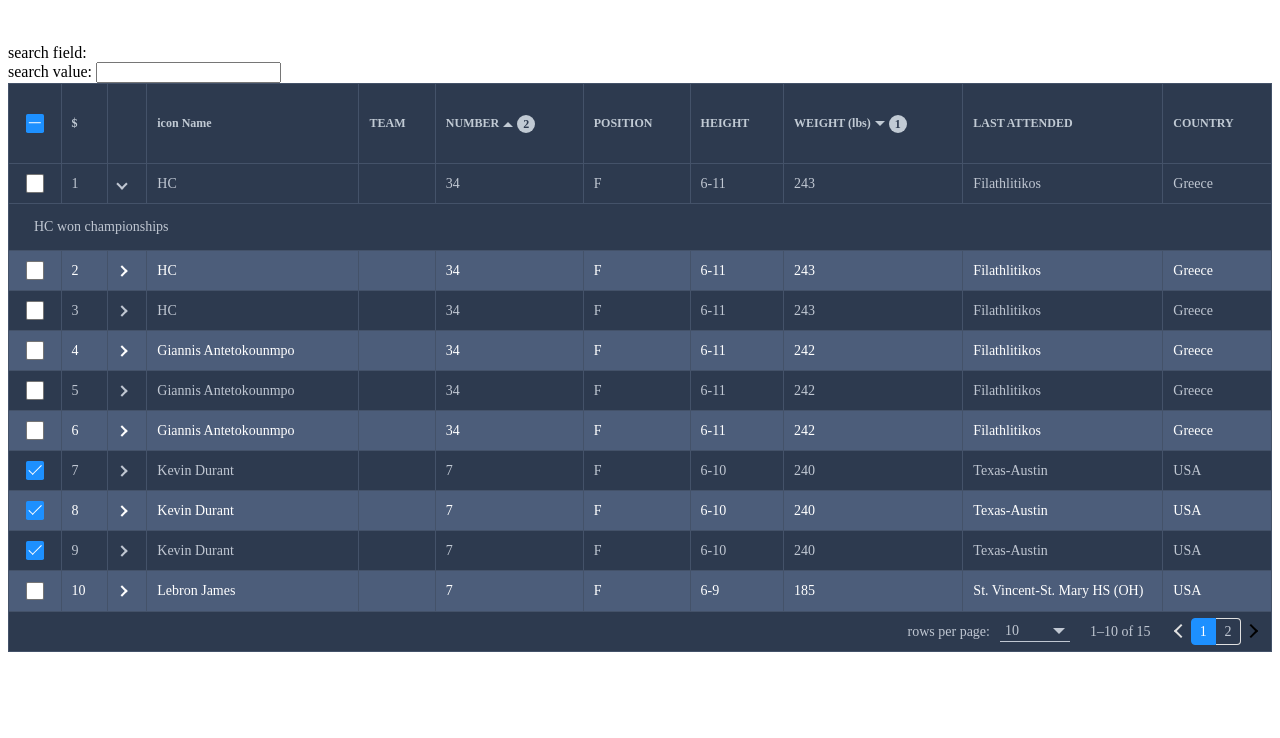
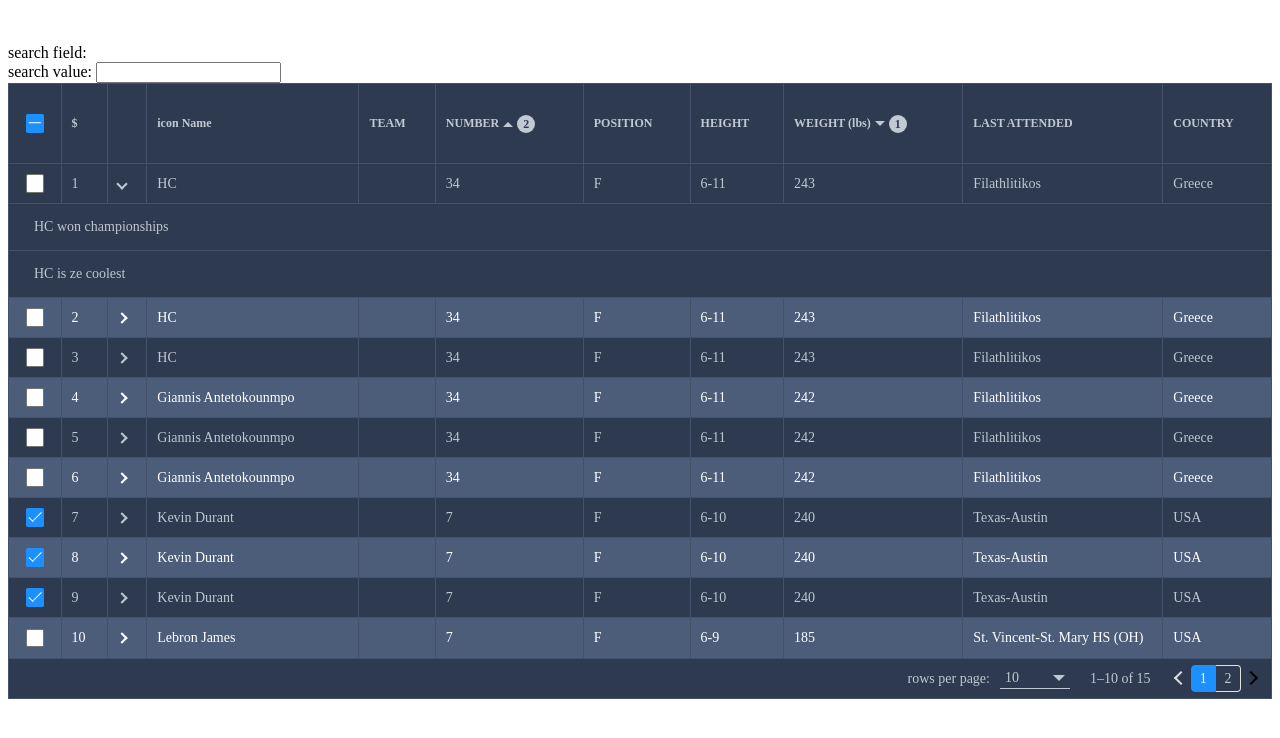
Before and after one commit to HC200ok/vue3-easy-data-table, a Vue app: page / in a window 1280 px wide. Both pictures are taken after a click on the element 127 px from the left and 184 px from the top of the page. Shown: the top 738 px of the page. Built offline with nearby package versions, Linux system fonts and the light colour scheme.

Commit message:
we can now hover on a row to see an element appear

```diff
--- a/src/components/DataTable.vue
+++ b/src/components/DataTable.vue
@@ -133,7 +133,8 @@
                 clickRowToExpand && updateExpandingItemIndexList(index + prevPageEndIndex, item, $event);
               }"
               @mouseover="($event) => {
-                hoverRow(item, $event)
+                hoverRow(item, $event);
+                hoverRowToShowElement && updateHoverRowIndex(index + prevPageEndIndex, item, $event);
               }"
               @dblclick="($event) => {clickRow(item, 'double', $event)}"
               @contextmenu="($event) => {contextMenuRow(item, $event)}"
@@ -196,6 +197,21 @@
                 />
                 <slot
                   name="expand"
+                  v-bind="item"
+                />
+              </td>
+            </tr>
+            <tr
+              v-if="ifHasHoverSlot && hoverRowIndex === index + prevPageEndIndex"
+              :class="[{'even-row': (index + 1) % 2 === 0},
+                       typeof bodyExpandRowClassName === 'string' ? bodyExpandRowClassName : bodyExpandRowClassName(item, index + 1)]"
+            >
+              <td
+                :colspan="headersForRender.length"
+                class="expand"
+              >
+                <slot
+                  name="hover"
                   v-bind="item"
                 />
               </td>
@@ -325,6 +341,7 @@ import type { HeaderForRender } from '../types/internal';
 import { generateColumnContent } from '../utils';
 import propsWithDefault from '../propsWithDefault';
 import useHoverRow from '../hooks/useHoverRow';
+import useHoverRowElement from '../hooks/useHoverRowElement';
 
 const props = defineProps({
   ...propsWithDefault,
@@ -387,6 +404,7 @@ const slots = useSlots();
 const ifHasPaginationSlot = computed(() => !!slots.pagination);
 const ifHasLoadingSlot = computed(() => !!slots.loading);
 const ifHasExpandSlot = computed(() => !!slots.expand);
+const ifHasHoverSlot = computed(() => !!slots.hover);
 const ifHasBodySlot = computed(() => !!slots.body);
 
 // global dataTable $ref
@@ -409,6 +427,7 @@ const emits = defineEmits([
   'selectRow',
   'deselectRow',
   'expandRow',
+  'showHoverElement',
   'updateSort',
   'updateFilter',
   'update:itemsSelected',
@@ -543,6 +562,16 @@ const {
 );
 
 const {
+  hoverRowIndex,
+  updateHoverRowIndex,
+  clearHoverRowIndex,
+} = useHoverRowElement(
+  pageItems,
+  prevPageEndIndex,
+  emits,
+);
+
+const {
   fixedHeaders,
   lastFixedColumn,
   fixedColumnsInfos,
@@ -593,6 +622,7 @@ watch(loading, (newVal, oldVal) => {
     if (newVal === false && oldVal === true) {
       updateCurrentPaginationNumber(serverOptionsComputed.value.page);
       clearExpandingItemIndexList();
+      clearHoverRowIndex();
     }
   }
 });
@@ -613,6 +643,7 @@ watch([searchValue, filterOptions], () => {
 
 watch([currentPaginationNumber, clientSortOptions, searchField, searchValue, filterOptions], () => {
   clearExpandingItemIndexList();
+  clearHoverRowIndex();
 }, { deep: true });
 
 watch(pageItems, (value) => {
--- /dev/null
+++ b/src/hooks/useHoverRowElement.ts
@@ -0,0 +1,32 @@
+import { ref, Ref, ComputedRef } from 'vue';
+import type { Item } from '../types/main';
+import type { EmitsEventName } from '../types/internal';
+
+export default function useHoverRowElement(
+  items: Ref<Item[]>,
+  prevPageEndIndex: ComputedRef<number>,
+  emits: (event: EmitsEventName, ...args: any[]) => void,
+) {
+  const hoverRowIndex = ref<number>();
+
+  const updateHoverRowIndex = (index: number, hoverItem: Item, event: Event) => {
+    event.stopPropagation();
+    if (index !== -1) {
+      hoverRowIndex.value = index;
+    } else {
+      const currentPageExpandIndex = items.value.findIndex((item) => JSON.stringify(item) === JSON.stringify(hoverItem));
+      emits('showHoverElement', prevPageEndIndex.value + currentPageExpandIndex, hoverItem);
+      hoverRowIndex.value = prevPageEndIndex.value + currentPageExpandIndex;
+    }
+  };
+
+  const clearHoverRowIndex = () => {
+    hoverRowIndex.value = undefined;
+  };
+
+  return {
+    hoverRowIndex,
+    updateHoverRowIndex,
+    clearHoverRowIndex,
+  };
+}
--- a/src/modes/Client.vue
+++ b/src/modes/Client.vue
@@ -12,7 +12,7 @@
     <DataTable
       table-node-id="my-table"
       v-model:items-selected="itemsSelected"
-      click-row-to-expand
+      hover-row-to-show-element
       ref="dataTable"
       alternating
       border-cell
@@ -67,6 +67,12 @@
       <template #expand="item">
         <div style="padding: 15px">
           {{ item.name }} won championships
+        </div>
+      </template>
+
+      <template #hover="item">
+        <div style="padding: 15px">
+          {{ item.name }} is ze coolest
         </div>
       </template>
 
--- a/src/propsWithDefault.ts
+++ b/src/propsWithDefault.ts
@@ -187,6 +187,10 @@ export default {
     type: Boolean,
     default: false,
   },
+  hoverRowToShowElement: {
+    type: Boolean,
+    default: false,
+  },
   tableNodeId: {
     type: String,
     default: '',
--- a/src/types/internal.d.ts
+++ b/src/types/internal.d.ts
@@ -26,4 +26,4 @@ export type ClickEventType = 'single' | 'double'
 export type MultipleSelectStatus = 'allSelected' | 'noneSelected' | 'partSelected'
 
 // eslint-disable-next-line max-len
-export type EmitsEventName = 'clickRow' | 'hoverRow' | 'selectRow' | 'deselectRow' | 'expandRow' | 'updateSort' | 'update:itemsSelected' | 'update:serverOptions' | 'updateFilter' | 'updatePageItems' | 'updateTotalItems' | 'selectAll'
+export type EmitsEventName = 'clickRow' | 'hoverRow' | 'selectRow' | 'deselectRow' | 'expandRow' | 'showHoverElement' | 'updateSort' | 'update:itemsSelected' | 'update:serverOptions' | 'updateFilter' | 'updatePageItems' | 'updateTotalItems' | 'selectAll'
```
